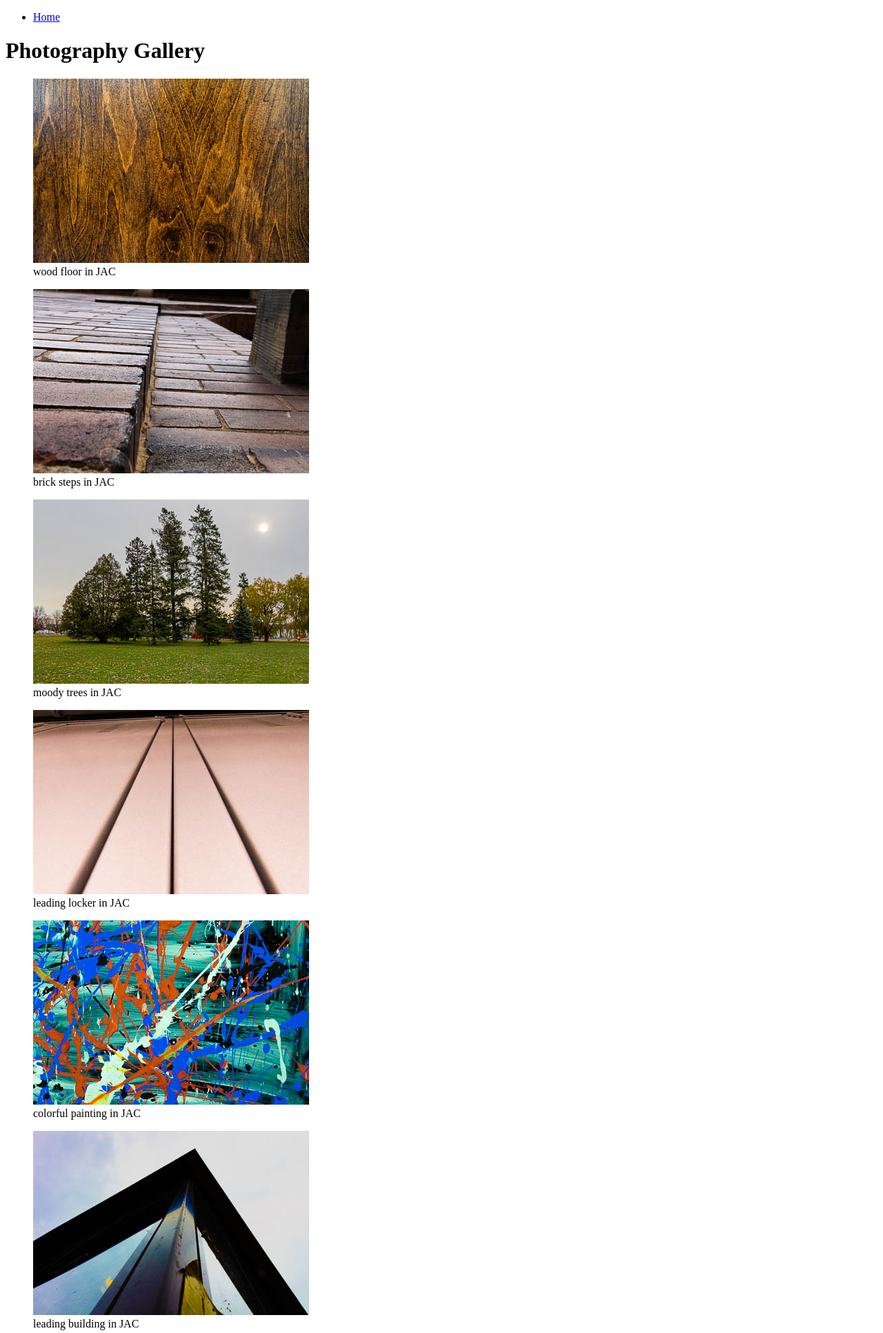
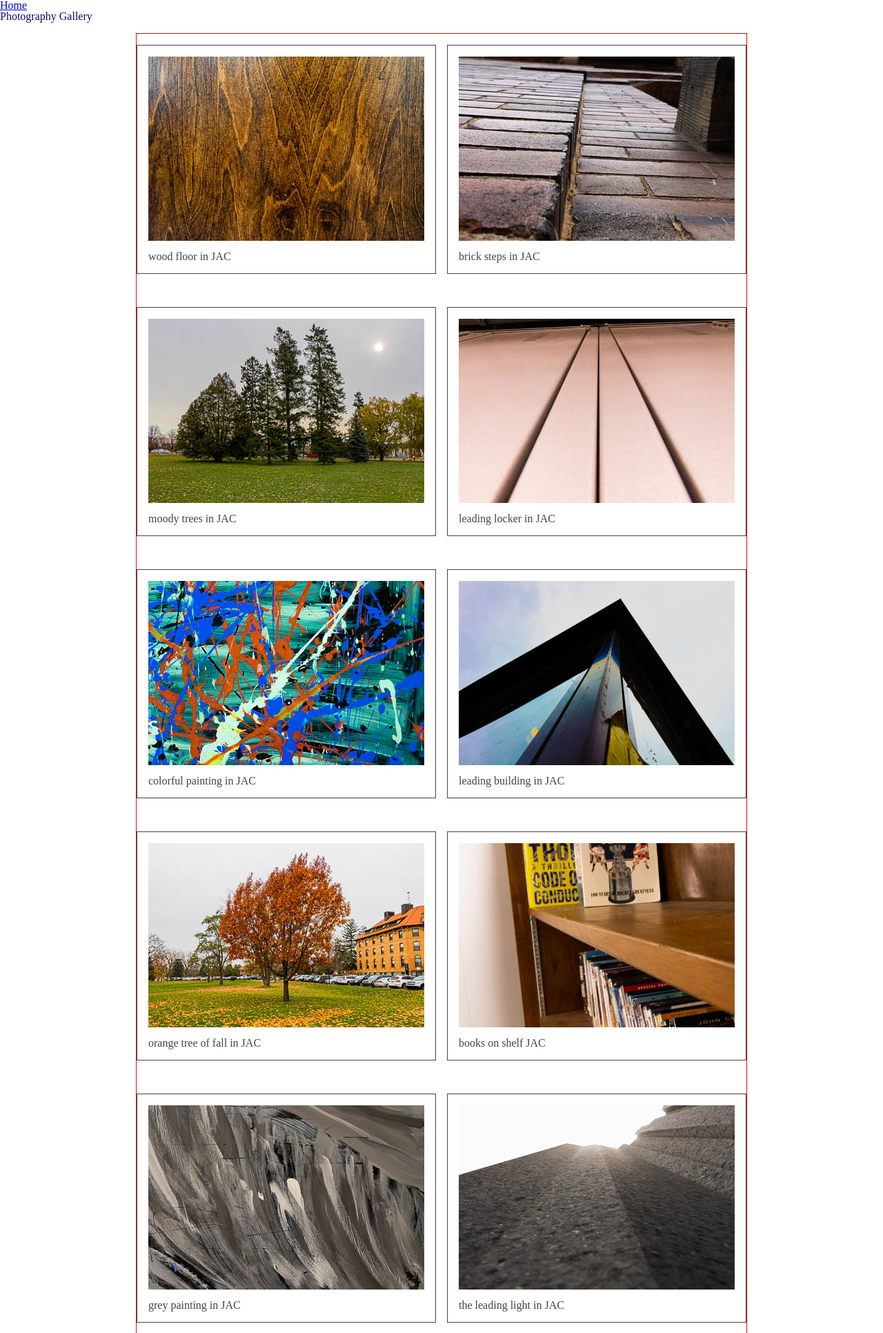
Before and after one commit to jojodean/photo-gallery, a PHP site: page / in a window 1280 px wide. Shown: the top 1932 px of the page at 69% size. Run offline with PHP 8.4, Linux system fonts and the light colour scheme.

Commit message:
Add files via upload

```diff
--- /dev/null
+++ b/themes/active/css/simple-css-reset-v2.0.css
@@ -0,0 +1,62 @@
+/*
+GWD Simple CSS Reset, v2.0
+by Eric Girouard, 2014-2021
+Originally based on http://meyerweb.com/eric/tools/css/reset/ (version 2)
+
+Use this CSS Reset if using Normalize's (or Modern CSS Reset's) "opinionated defaults" requires you to write too many overrides (such as: p {margin: 0; padding: 0;} ).
+
+By default elements are made position: relative; to make positioning of absolutely positioned elements simpler.
+
+*/
+
+html, body, div, span, applet, object, iframe,
+h1, h2, h3, h4, h5, h6, p, blockquote, pre,
+a, abbr, acronym, address, big, cite, code,
+del, dfn, em, img, ins, kbd, q, s, samp,
+small, strike, strong, sub, sup, tt, var,
+b, u, i, center,
+dl, dt, dd, ol, ul, li,
+fieldset, form, label, legend,
+table, caption, tbody, tfoot, thead, tr, th, td,
+article, aside, canvas, details, embed,
+figure, figcaption, footer, header, hgroup,
+main, menu, nav, output, ruby, section, summary,
+time, mark, audio, video {
+	margin: 0;
+	padding: 0;
+	border: 0;
+	font-size: 100%;
+	font: inherit;
+	vertical-align: baseline;
+}
+/* HTML5 display-role reset for older browsers */
+article, aside, details, figcaption, figure,
+footer, header, hgroup, main, menu, nav, section {
+	display: block;
+}
+
+body {
+	line-height: 1;
+}
+ol, ul {
+	list-style: none;
+}
+blockquote, q {
+	quotes: none;
+}
+blockquote:before, blockquote:after,
+q:before, q:after {
+	content: '';
+	content: none;
+}
+table {
+	border-collapse: collapse;
+	border-spacing: 0;
+}
+
+*,
+*::before,
+*::after {
+  box-sizing: border-box;
+}
+/* "border-box" calculates the width and height of an HTML element including the padding and the border. Opposite of the traditional CSS Box Model of "content-box" */
--- a/themes/active/css/style.css
+++ b/themes/active/css/style.css
@@ -0,0 +1,123 @@
+/* --------------------------------------
+COLOR PALETTE WITH CSS VARIABLES
+----------------------------------------- */
+
+:root {
+    --main-bg-color: rgb(255, 255, 255);
+    --main-fg-color: rgb(1, 35, 70);
+    --titles-color: #1c0263;
+    --bodytext-color: #444444;
+  }
+
+ body {
+     background-color: var(--main-bg-color);
+     color: var(--bodytext-color);
+    }
+
+ h1,h2,h3,h4,h5,h6 {
+     color: var( --titles-color);
+ }
+
+
+/* --------------------------------------
+  RESPONSIVE IMAGES
+----------------------------------------- */
+
+img {
+    max-width: 100%;
+    height: auto;
+}
+
+
+
+
+
+figure {
+    border: 1px solid #444;
+    margin: 1rem;
+    padding: 1rem;
+}
+
+figcaption {
+    margin: 0.75rem 0 0 0;
+}
+
+
+
+
+/* --------------------------------------
+   DEFAULT STYLES GO HERE
+----------------------------------------- */
+
+
+
+
+/* --------------------------------------
+   MEDIA QUERIES FOR LARGER VIEWPORTS
+----------------------------------------- */
+
+/* No media query for "extra small" since this is the default
+   The following media query sizes are taken from Bootstrap 5
+   See: https://getbootstrap.com/docs/5.1/layout/breakpoints/
+   and: https://css-tricks.com/snippets/css/media-queries-for-standard-devices/
+*/
+
+
+@media only screen and (min-width: 466px) {
+
+main.thumbs figure {
+
+width: 434px;
+margin: 1rem auto 2rem auto;
+
+}
+
+}
+
+
+@media only screen and (min-width: 576px) {
+
+}
+
+
+
+/* MEDIUM DEVICES (TABLETS, 768PX AND UP) */
+@media only screen and (min-width: 768px) {
+
+}
+
+@media only screen and (min-width: 918px) {
+    main.thumbs {
+        display: grid;
+        padding: 0;
+        grid-template-columns: 434px 434px;
+        grid-column-gap: 1rem;
+        border: 1px solid red;
+        width: 886px;
+        margin: 1rem auto;
+    }
+
+}
+
+
+
+
+
+/* LAPTOPS AND DESKTOPS CAN BE REGULAR OR RETINA DISPLAY  */
+
+/* Large devices (desktops, 992px and up) */
+@media (min-width: 992px) {
+
+  }
+
+
+/* X-Large devices (large desktops, 1200px and up) */
+@media (min-width: 1200px) {
+
+  }
+
+
+/* XX-Large devices (larger desktops, 1400px and up) */
+@media (min-width: 1400px) {
+
+  }
--- a/themes/active/includes/header.php
+++ b/themes/active/includes/header.php
@@ -15,7 +15,8 @@
 
 <meta name="description" content="<?php echo $metadescription; ?>">
 <?php // each template must have a value for $metadescription so it can be printed here ?>
-
+<link rel="stylesheet" href="/themes/active/css/simple-css-reset-v2.0.css" media="all">
+<link rel="stylesheet" href="/themes/active/css/style.css" media="all">
 </head>
 <body>
 
--- a/themes/active/templates/thumbs.php
+++ b/themes/active/templates/thumbs.php
@@ -12,7 +12,7 @@ echo "<h1>" . $metatitle . "</h1>" . "\r\n";
 
 
 
-echo "<main>" . "\r\n";
+echo '<main class="thumbs">' . "\r\n";
 // open the <main> tag
 
 
```
